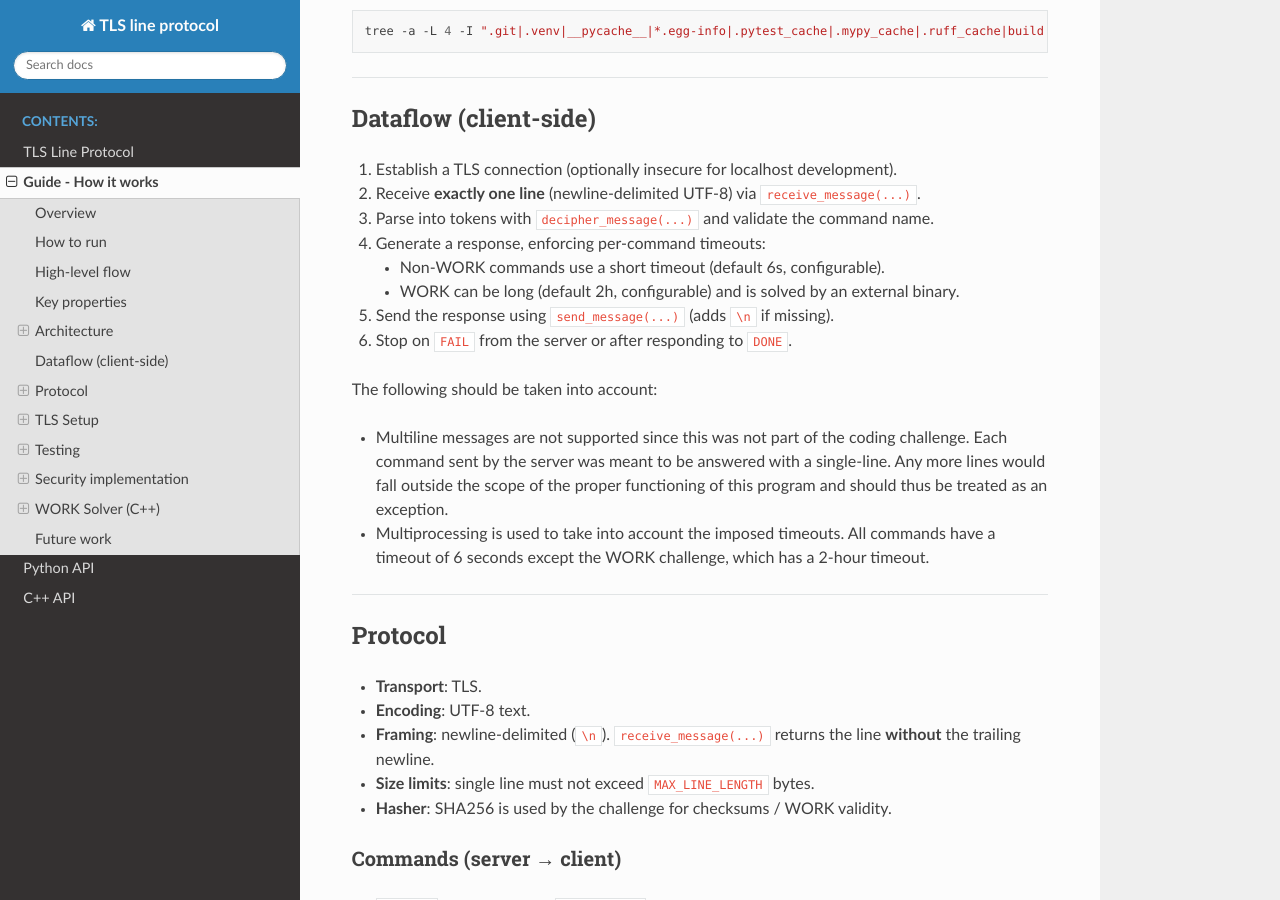
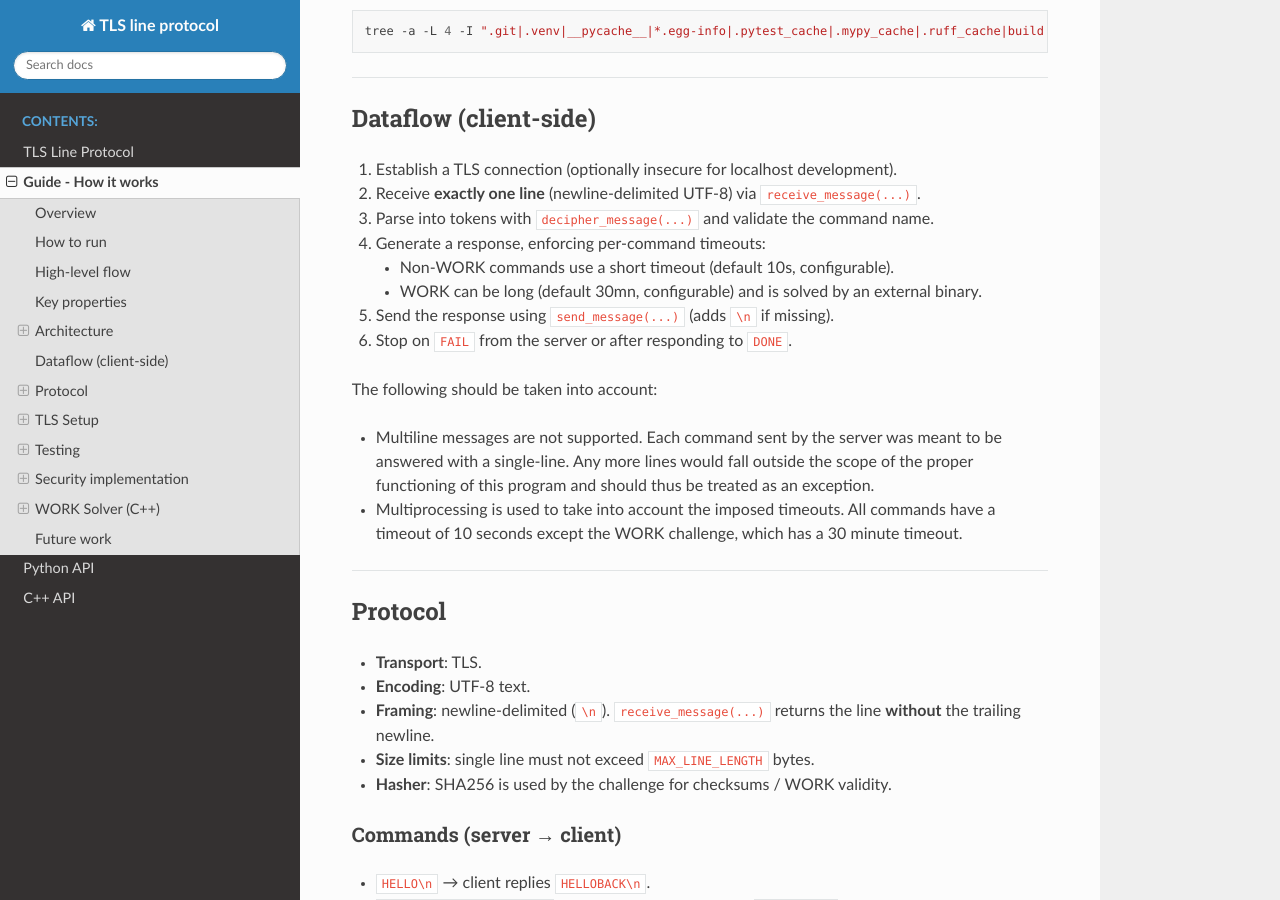
Before and after one commit to elliottbache/tls_connection_coding_challenge, a Sphinx documentation site: the page built from docs/guide.md, in a window 1280 px wide and 900 px high, scrolled down 3824 px. Built offline with Sphinx 7.4.7 and the Read the Docs theme 3.1.0, drawn with Linux system fonts in a browser that asks for light colours; some of the changed text lies outside the part shown.

Commit message:
docs: update docs and diagrams

````diff
--- a/docs/guide.md
+++ b/docs/guide.md
@@ -44,7 +44,7 @@ current diagram in README.md.
 ## Key properties
 - **TLS** for transport security (optionally mutual auth).
 - **Deterministic protocol** (plain text, newline-terminated).
-- **Time-bounded WORK** (2h cap) with multi-threaded C++ backend.
+- **Time-bounded WORK** (30mn cap) with multi-threaded C++ backend.
 - **Portable tests** that mock subprocess/SSL or use a throwaway TLS server.
 
 ---
@@ -161,19 +161,18 @@ tree -a -L 4 -I ".git|.venv|__pycache__|*.egg-info|.pytest_cache|.mypy_cache|.ru
 2. Receive **exactly one line** (newline-delimited UTF-8) via `receive_message(...)`.
 3. Parse into tokens with `decipher_message(...)` and validate the command name.
 4. Generate a response, enforcing per-command timeouts:
-   - Non-WORK commands use a short timeout (default 6s, configurable).
-   - WORK can be long (default 2h, configurable) and is solved by an external binary.
+   - Non-WORK commands use a short timeout (default 10s, configurable).
+   - WORK can be long (default 30mn, configurable) and is solved by an external binary.
 5. Send the response using `send_message(...)` (adds `\n` if missing).
 6. Stop on `FAIL` from the server or after responding to `DONE`.
 
 The following should be taken into account:
-- Multiline messages are not supported since this was not part of the coding
-challenge.  Each command sent by the server was meant to be answered with
+- Multiline messages are not supported.  Each command sent by the server was meant to be answered with
 a single-line.  Any more lines would fall outside the scope of the proper
 functioning of this program and should thus be treated as an exception.
 - Multiprocessing is used to take into account the imposed timeouts.  All
-commands have a timeout of 6 seconds except the WORK challenge, which has a
-2-hour timeout.
+commands have a timeout of 10 seconds except the WORK challenge, which has a
+30 minute timeout.
 
 ---
 
@@ -285,8 +284,8 @@ real files on disk.
 ---
 
 ## Security implementation
-This repo is a coding-challenge/demo, but it’s still useful to treat it as if it exposed beyond localhost.
-In the future, extended this repo to a production-grade project will be easier this way.  The goal is to
+This repo is a demo, but it’s still useful to treat it as if it exposed beyond localhost.
+In the future, extending this repo to a production-grade project will be easier this way.  The goal is to
 fail closed: treat all network input as untrusted, validate aggressively, and stop on protocol violations.
 
 ### Security Notes
@@ -306,7 +305,7 @@ fail closed: treat all network input as untrusted, validate aggressively, and st
 - Bound the WORK solver execution time:
   - `subprocess.run(..., timeout=...)` inside `run_work_binary(...)`.
 
-Defaults are chosen for the challenge (short for non-WORK, long for WORK), and are configurable via CLI flags.
+Defaults are chosen for the protocol (short for non-WORK, long for WORK), and are configurable via CLI flags.
 
 ### Message size limits
 **Why**: Avoid memory growth / DoS by sending huge lines.
@@ -319,6 +318,7 @@ Defaults are chosen for the challenge (short for non-WORK, long for WORK), and a
     - missing newline (if the peer never sends \n, you’ll time out)
     - overlong lines
     - unexpected extra tokens for commands that require a fixed arity
+
 Notes:
 
 If you read “until newline”, a “no newline” input will typically surface as a **timeout** (good), not
@@ -344,7 +344,7 @@ a “no newline” error. This situation is tested in the pytest suite (src.test
 
 **How** this is done:
 - The client iterates the configured port list and attempts to connect until one succeeds.
-- There is no exponential backoff (kept intentionally simple for the challenge).
+- There is no exponential backoff (kept intentionally simple for the protocol).
 - The client does not “retry” after protocol violations during an established session.
 
 ### Subprocess safety
@@ -352,7 +352,7 @@ The WORK solver is intentionally an external executable.  It is treated like unt
 
 **How** this is done:
 - Never use ```shell=True```.
-- Pass args as a list: ```["/abs/path/work_challenge", token, n_bits]``` (you do this).
+- Pass args as a list: ```["/abs/path/work_challenge", token, n_bits]```.
 - Resolve and vet the binary path:
     - ```Path(...).resolve(strict=True)``` (prevents PATH tricks)
     - refuse symlinks
@@ -400,27 +400,15 @@ or for tighter control.
 
 ## WORK Solver (C++)
 **Goal**: Find a ``suffix`` so that ``SHA256(token + suffix)`` ends with
-``N`` binary ``0``s (i.e., ``bits = 4*N`` zero bits).
+``N`` binary ``0``s (i.e., ``bits = N`` zero bits).
 
 ### Strategy
 - SHA256 is **initialized** with ```token```, then a copy is **updated** with each new suffix.
 - **Counter-based suffix** (deterministic, minimal RNG use).
 - **Thread sharding**: each thread walks different counters (``base + tid``, ``step = total_threads``).
 - **Bit test**: Check full zero bytes; then mask remaining bits:
-```cpp
-bool has_leading_zeros(const uint8_t* d, int bits) {
-    int full = bits/8, rem = bits%8;
-    for (int i=0; i<full; ++i) if (d[i] != 0) return false;
-    if (rem) {
-        uint8_t mask = 0xFF << (8 - rem);
-        if ((d[full] & mask) != 0) return false;
-    }
-    return true;
-}
-```
 - **Keyspace size**:
-  - In binary, each digit represents 1 bit. e.g. for $n_{\text{bits}} = 20$, we need
-  $20 \text{bits}$.
+  - In binary, each digit represents 1 bit. e.g. for $n_{\text{bits}} = 20$, we have 20 digits.
   - The expected number of trials to find a digest whose binary representation has $n_{\text{bits}}$ trailing
   zeros is $2^{n_{\text{bits}}}$.
   For $n_{\text{bits}}=20$, we would have $2^{20} \approx 1 \times 10^6$ expected trials.
````
Also changed, not shown: other parts of docs/guide.md (+3 -3 lines), README.md (+6 -7 lines), 4 other files.
